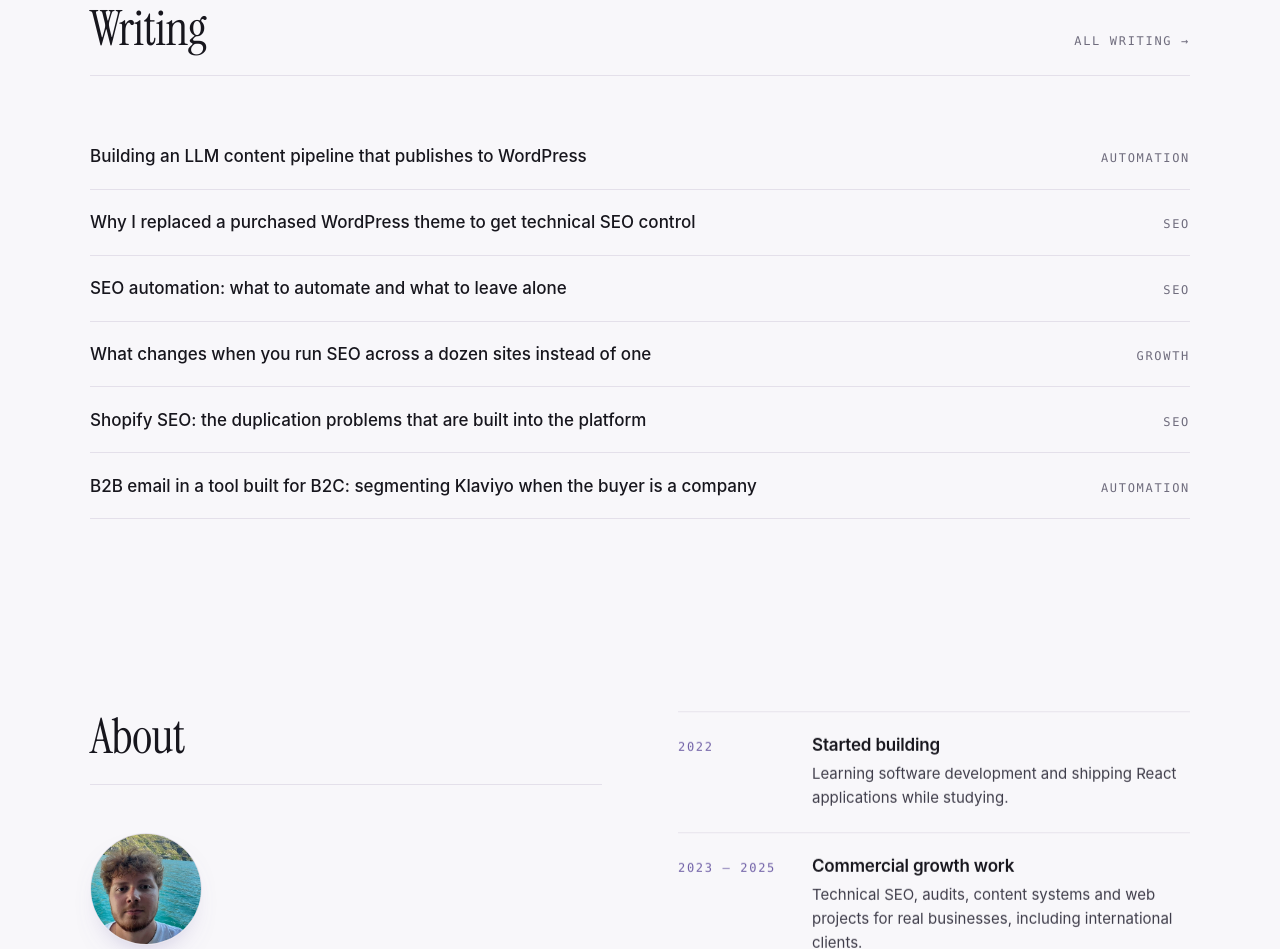
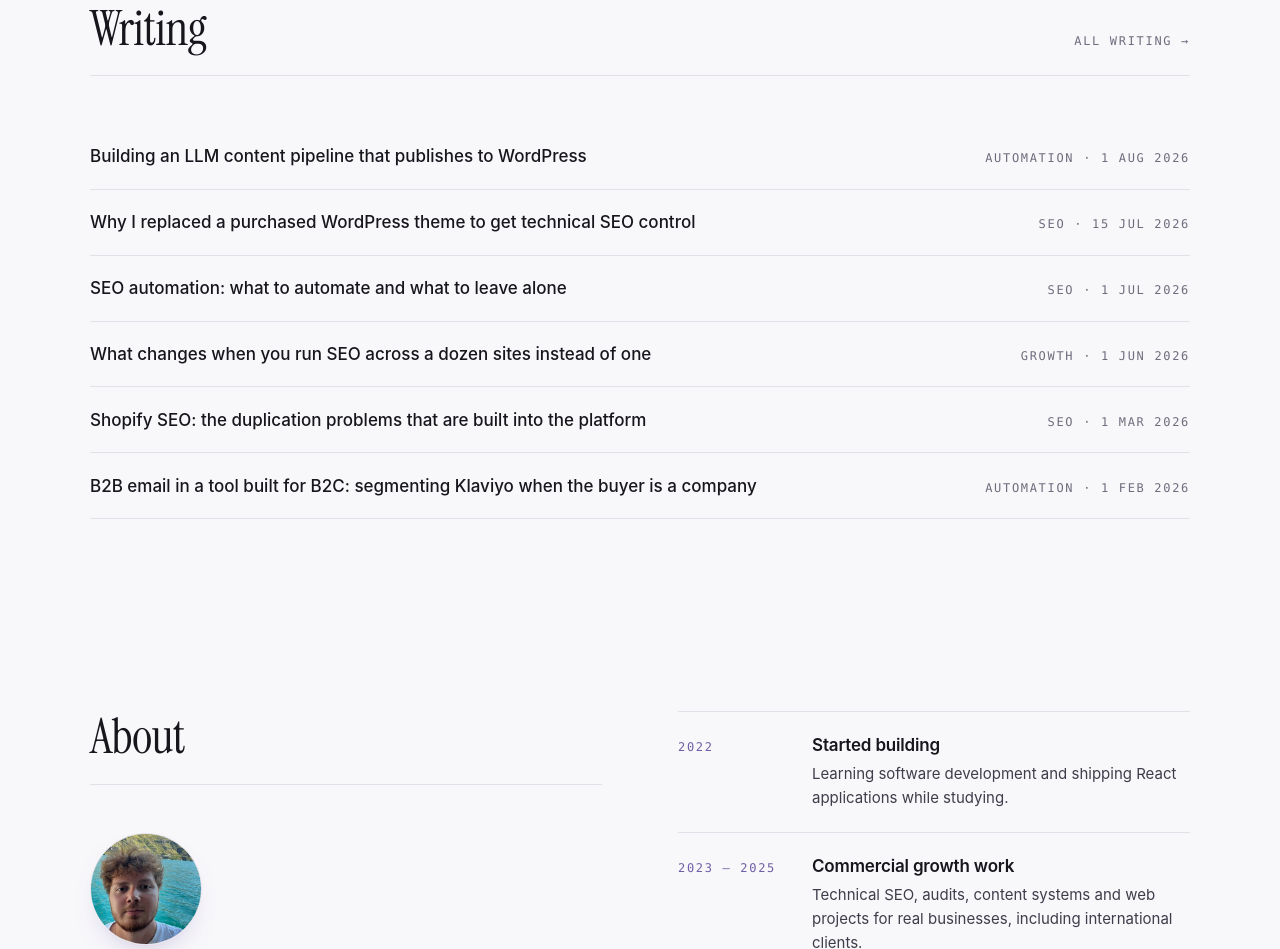
Before and after one commit to Takeshhii/artem-portfolio, an Astro site: page / in a window 1280 px wide. Shown: the part 5799-6748 px from the top of the page. Built offline with nearby package versions, Linux system fonts and the light colour scheme; Astro itself is replaced by a stand-in of ours.

Commit message:
Revert "Stop displaying publication dates on writing"
This reverts commit 30f7408d280db3674933305b98cf36a26c9e30d0.

```diff
--- a/src/components/WritingIndex.astro
+++ b/src/components/WritingIndex.astro
@@ -1,7 +1,7 @@
 ---
 import Base from '../layouts/Base.astro';
 import { SITE } from '../config';
-import { t, type Lang } from '../i18n';
+import { formatDate, t, type Lang } from '../i18n';
 import { getPosts, urlOf } from '../lib/writing';
 
 interface Props {
@@ -53,6 +53,9 @@ const schema = {
                   </div>
                   <div class="entry__meta">
                     <span class="label">{post.data.category}</span>
+                    <time class="label" datetime={post.data.date.toISOString()}>
+                      {formatDate(post.data.date, lang)}
+                    </time>
                   </div>
                 </a>
               </li>
--- a/src/pages/index.astro
+++ b/src/pages/index.astro
@@ -300,7 +300,14 @@ const schema = [
             <li>
               <a class="post lift" href={urlOf(post)}>
                 <span class="post__title">{post.data.title}</span>
-                <span class="post__meta label">{post.data.category}</span>
+                <span class="post__meta label">
+                  {post.data.category} ·{' '}
+                  {post.data.date.toLocaleDateString('en-GB', {
+                    day: 'numeric',
+                    month: 'short',
+                    year: 'numeric',
+                  })}
+                </span>
               </a>
             </li>
           ))
```
Also changed, not shown: src/components/ArticlePage.astro (+6 -8 lines).
